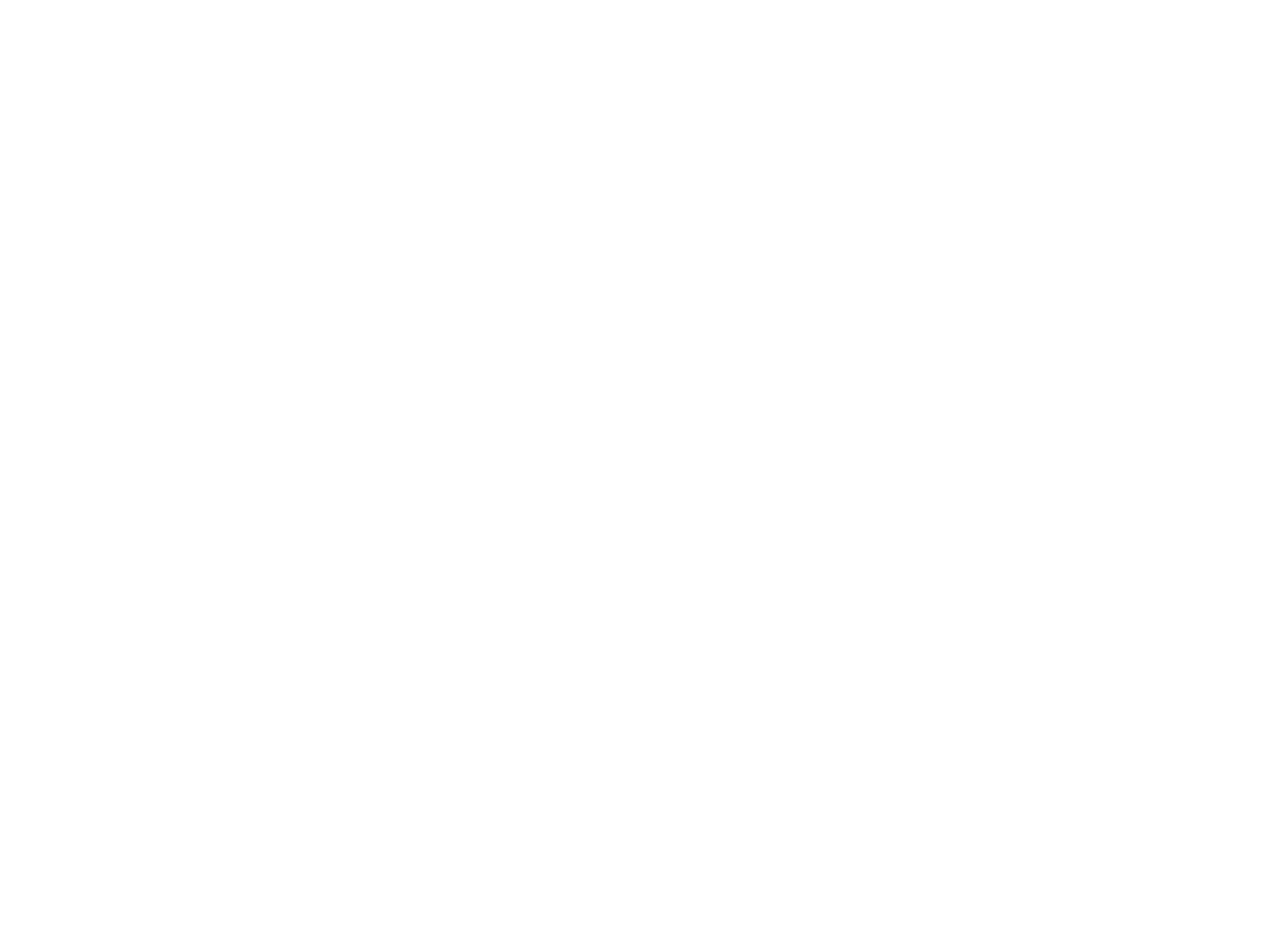
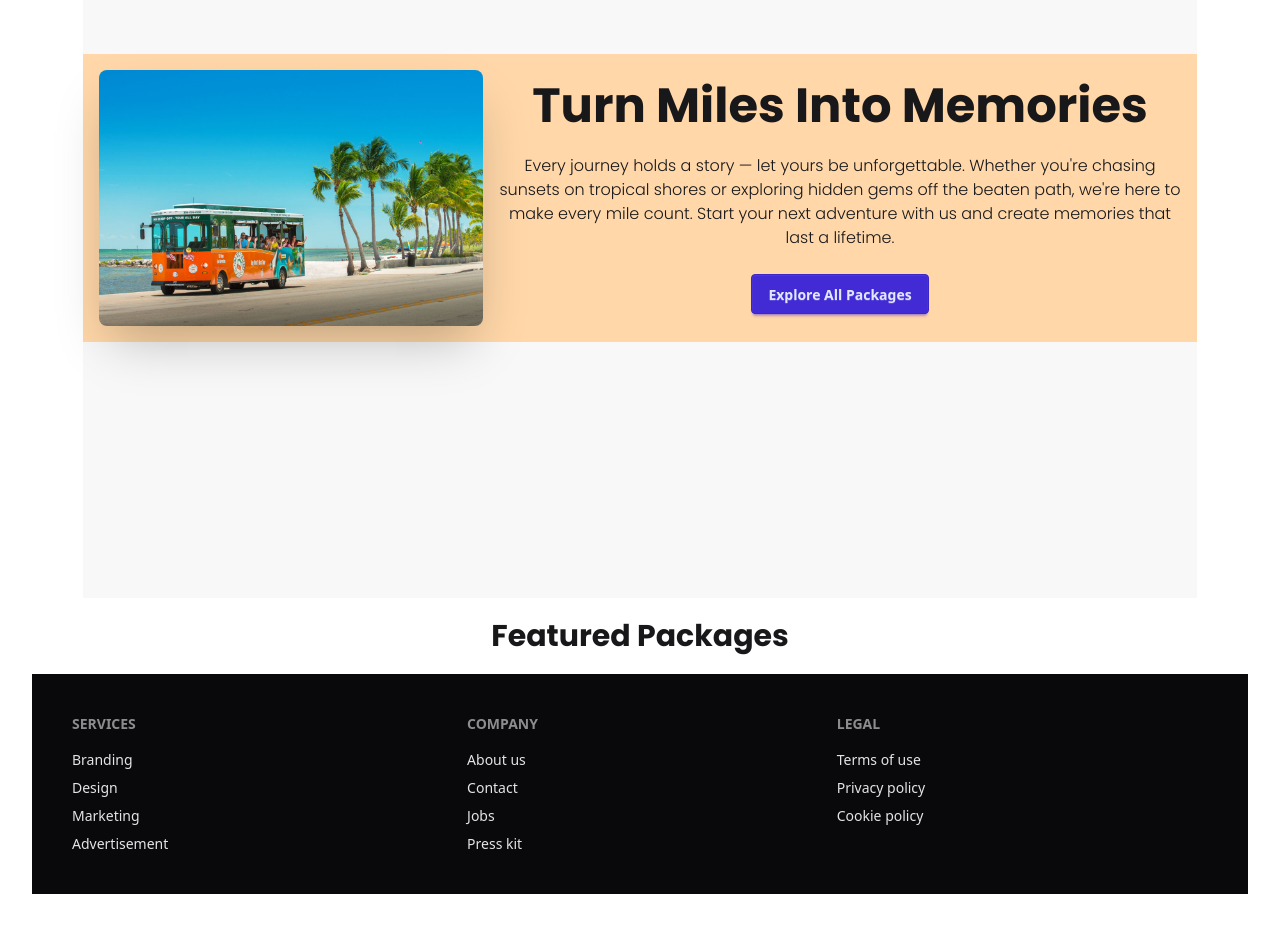
Before and after one commit to AzharChy/Tourist-Package-Client, a React (Vite) app: page / in a window 1280 px wide. Shown: the part 360-1286 px from the top of the page. Before the commit the page ends 800 px from the top, so only its background shows below. Built offline with nearby package versions, Linux system fonts and the light colour scheme; no server answers.

Commit message:
add tour package is suceessfull

```diff
--- a/src/Routes/Footer.jsx
+++ b/src/Routes/Footer.jsx
@@ -2,9 +2,28 @@ import React from 'react';
 
 const Footer = () => {
     return (
-        <div>
-
-        </div>
+        <footer className="footer sm:footer-horizontal bg-neutral text-neutral-content p-10">
+  <nav>
+    <h6 className="footer-title">Services</h6>
+    <a className="link link-hover">Branding</a>
+    <a className="link link-hover">Design</a>
+    <a className="link link-hover">Marketing</a>
+    <a className="link link-hover">Advertisement</a>
+  </nav>
+  <nav>
+    <h6 className="footer-title">Company</h6>
+    <a className="link link-hover">About us</a>
+    <a className="link link-hover">Contact</a>
+    <a className="link link-hover">Jobs</a>
+    <a className="link link-hover">Press kit</a>
+  </nav>
+  <nav>
+    <h6 className="footer-title">Legal</h6>
+    <a className="link link-hover">Terms of use</a>
+    <a className="link link-hover">Privacy policy</a>
+    <a className="link link-hover">Cookie policy</a>
+  </nav>
+</footer>
     );
 };
 
--- a/src/Routes/Home.jsx
+++ b/src/Routes/Home.jsx
@@ -1,10 +1,42 @@
 import React from 'react';
 import ThemeToggle from '../ThemeToggle/Themetoggle';
+import bannerImage from '../assets/bannere.jpg'
+import { Link } from 'react-router';
 
 const Home = () => {
     return (
         <div>
+            {/* /* dark light mode */ }
            <ThemeToggle></ThemeToggle>
+
+           {/* banner section */}
+           <div className="hero bg-base-200 min-h-screen">
+  <div className="hero-content flex-col lg:flex-row bg-orange-200">
+    <img
+      src={bannerImage}
+      className="max-w-sm rounded-lg shadow-2xl"
+    />
+    <div>
+      <h1 className="text-5xl poppins-bold">Turn Miles Into Memories</h1>
+      <p className="py-6 poppins-light">
+       Every journey holds a story — let yours be unforgettable. Whether you're chasing sunsets on tropical shores or exploring hidden gems off the beaten path, we're here to make every mile count. Start your next adventure with us and create memories that last a lifetime.
+      </p>
+      <Link to='allPackages'>
+      <button className="btn btn-primary">Explore All Packages</button></Link>
+    </div>
+  </div>
+</div>
+
+{/* /* featured packages section */ }
+
+                   <div>
+                    <h1 className='poppins-bold text-3xl text-center m-5'>
+                        Featured Packages
+                    </h1>
+                    <div>
+
+                   </div>
+        </div>
         </div>
     );
 };
--- a/src/Routes/Navbar.jsx
+++ b/src/Routes/Navbar.jsx
@@ -44,6 +44,7 @@ const Navbar = () => {
       {user && (
       <li><NavLink to='/myBookings'>My Bookings</NavLink></li>
     )}
+    <li><NavLink to='addTourPackage'>Add Tour Package</NavLink></li>
       <li><NavLink to='/aboutUs'>About Us</NavLink></li>
     </>
   );
--- /dev/null
+++ b/src/Routes/Pages/AddTourPackage.jsx
@@ -0,0 +1,101 @@
+import React, { use, useEffect, useState } from 'react';
+import { AuthContext } from './Authentication/AuthContext';
+import axios from 'axios';
+import Swal from 'sweetalert2';
+
+const AddTourPackage = () => {
+    const [guide, setGuide] = useState({});
+     const [formData, setFormData] = useState({
+    tourName: "",
+    image: "",
+    duration: "",
+    departureLocation: "",
+    destination: "",
+    price: "",
+    departureDate: "",
+    packageDetails: "",
+    contactNo: "",
+  });
+  const {user} = use(AuthContext);
+
+//   fetch guideinfo from firebase
+
+useEffect(()=>{
+   if (user){
+    setGuide({
+        name: user.displayName,
+        email: user.email,
+        photo: user.photoURL,
+    })
+   }
+},[user]);
+
+const handleChange = (e) => {
+    setFormData({ ...formData, [e.target.name]: e.target.value });
+  };
+
+ const handleSubmit = async (e) => {
+    e.preventDefault();
+
+    const packageData = {
+      ...formData,
+      guideName: guide.name,
+      guideEmail: guide.email,
+      guidePhoto: guide.photo,
+    };
+
+    try{
+       await axios.post('http://localhost:3000/addedTourPackages',packageData,{
+          withCredentials: true,
+       });
+          Swal.fire("Tour package added successfully!");
+           setFormData({
+        tourName: "",
+        image: "",
+        duration: "",
+        departureLocation: "",
+        destination: "",
+        price: "",
+        departureDate: "",
+        packageDetails: "",
+        contactNo: "",
+      });
+    }
+
+
+    catch(error){
+      Swal.fire("Failed to add tour package.");
+      console.error(error);
+    }
+
+}
+    return (
+        <div className="max-w-3xl mx-auto p-6 bg-white rounded-xl shadow-md mt-6">
+      <h2 className="text-2xl font-bold mb-4 text-center">Add New Tour Package</h2>
+      <form onSubmit={handleSubmit} className="space-y-4">
+        <input type="text" name="tourName" placeholder="Tour Name" className="input input-bordered w-full" onChange={handleChange} value={formData.tourName} required />
+        <input type="text" name="image" placeholder="Image URL" className="input input-bordered w-full" onChange={handleChange} value={formData.image} required />
+        <input type="text" name="duration" placeholder="Duration (e.g., 3 Days 2 Nights)" className="input input-bordered w-full" onChange={handleChange} value={formData.duration} required />
+        <input type="text" name="departureLocation" placeholder="Departure Location" className="input input-bordered w-full" onChange={handleChange} value={formData.departureLocation} required />
+        <input type="text" name="destination" placeholder="Destination" className="input input-bordered w-full" onChange={handleChange} value={formData.destination} required />
+        <input type="number" name="price" placeholder="Price" className="input input-bordered w-full" onChange={handleChange} value={formData.price} required />
+        <input type="date" name="departureDate" className="input input-bordered w-full" onChange={handleChange} value={formData.departureDate} required />
+        <textarea name="packageDetails" placeholder="Package Details" className="textarea textarea-bordered w-full" rows={4} onChange={handleChange} value={formData.packageDetails} required></textarea>
+        <input type="text" name="contactNo" placeholder="Contact No." className="input input-bordered w-full" onChange={handleChange} value={formData.contactNo} required />
+
+        {/* Guide Info (readonly) */}
+        <div className="mt-4 border-t pt-4">
+          <h3 className="font-semibold mb-2">Guide Information (Auto-filled)</h3>
+          <input type="text" value={guide.name || ""} readOnly className="input input-bordered w-full" />
+          <input type="text" value={guide.email || ""} readOnly className="input input-bordered w-full mt-2" />
+          <input type="text" value={guide.photo || ""} readOnly className="input input-bordered w-full mt-2" />
+        </div>
+
+        <button type="submit" className="btn btn-primary w-full">Submit Tour Package</button>
+      </form>
+      {/* <Toaster position="top-right" /> */}
+    </div>
+    );
+};
+
+export default AddTourPackage;
--- /dev/null
+++ b/src/Routes/Pages/ErrorPage.jsx
@@ -0,0 +1,12 @@
+import React from 'react';
+import errorImage from '../../assets/error.png'
+
+const ErrorPage = () => {
+    return (
+        <div>
+        <img  src={errorImage}></img>
+        </div>
+    );
+};
+
+export default ErrorPage;
```
Also changed, not shown: src/Routes/router.jsx (+10 -0 lines), src/assets/bannere.jpg (added), src/assets/error.png (added).
